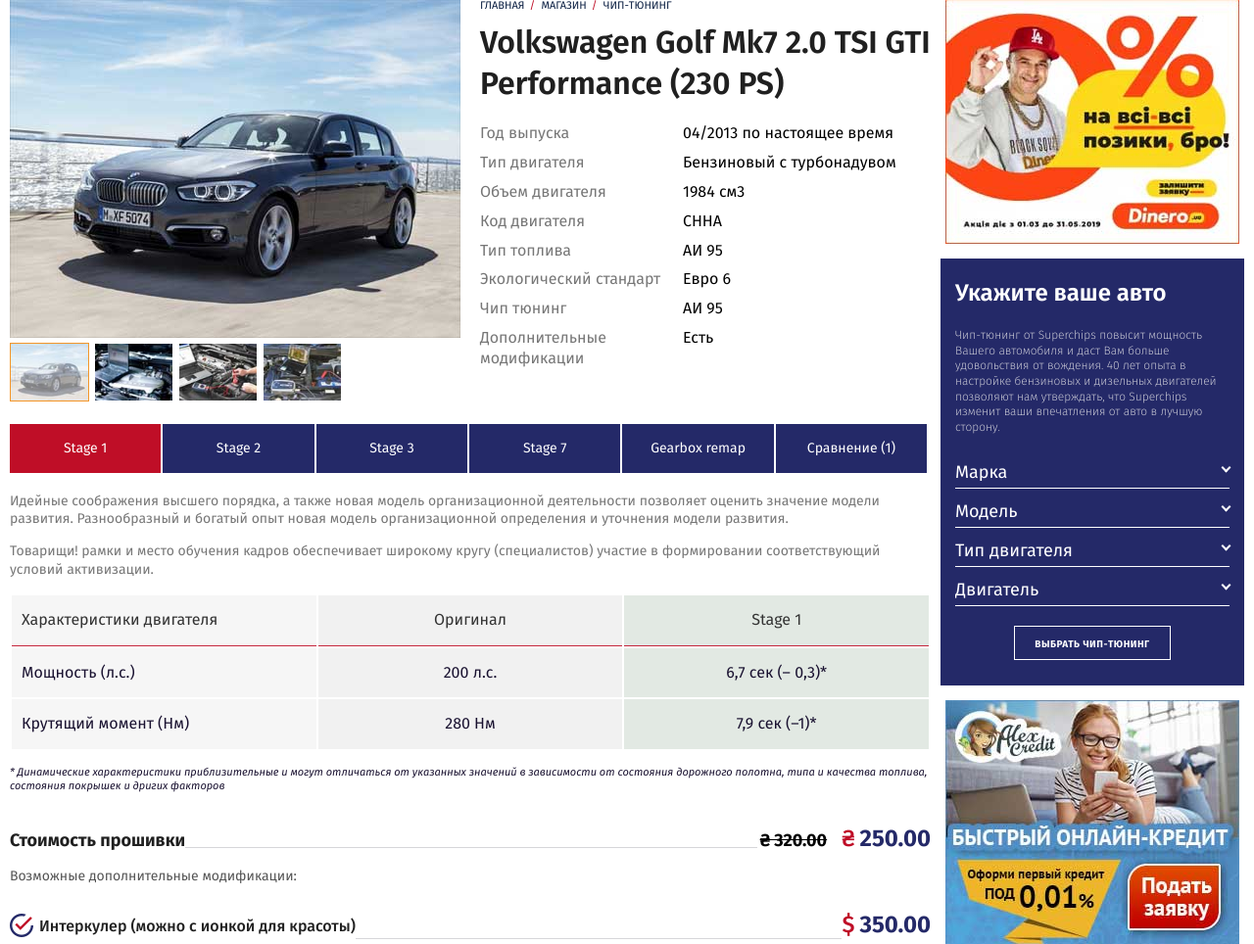
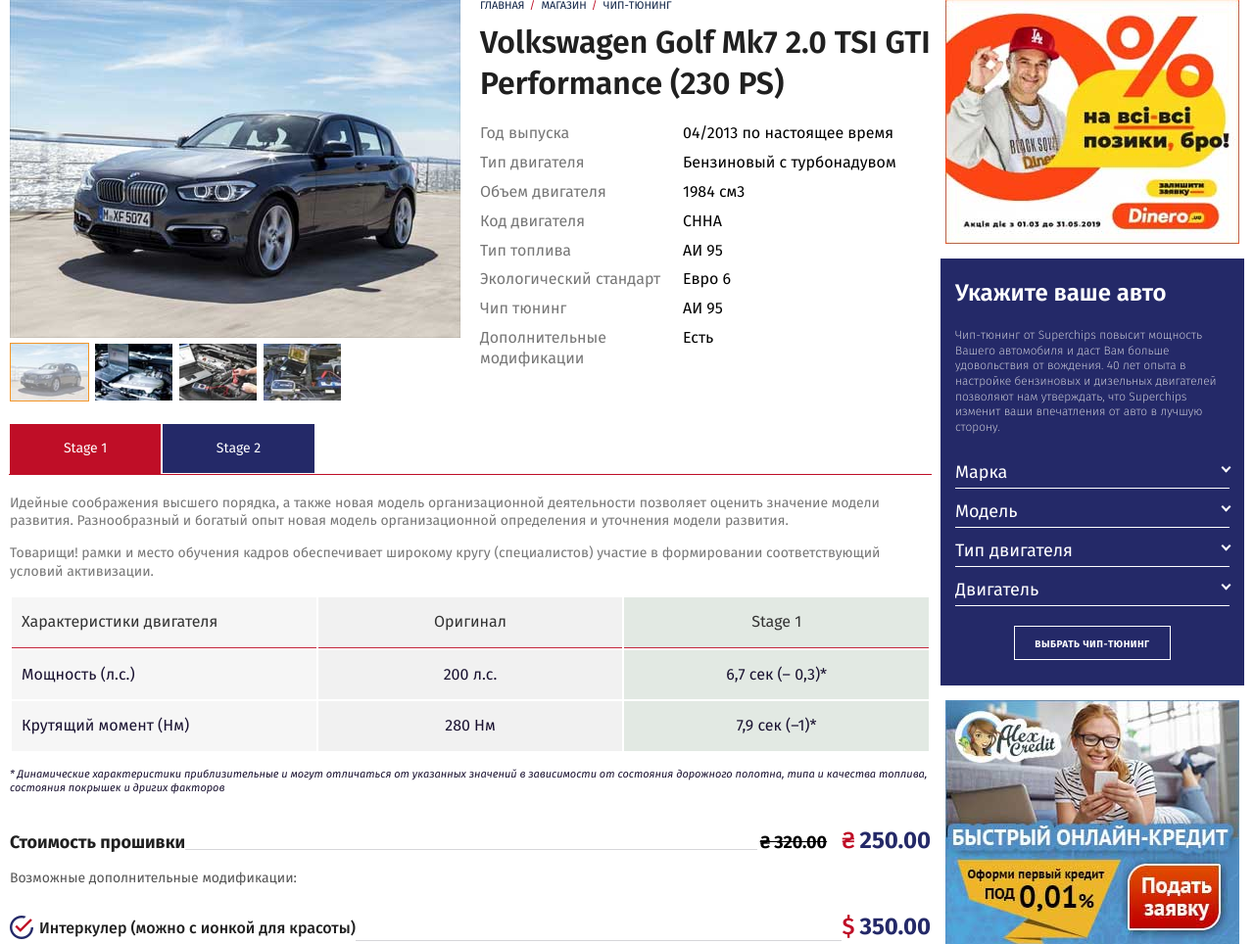
Before and after one commit to alxsdrk/projects, a PHP site: page /catalog-item.html in a window 1280 px wide. Shown: the part 106-1070 px from the top of the page at 98% size. Run offline with PHP 8.4, Linux system fonts and the light colour scheme; some libraries are stand-ins or nearby versions.

Commit message:
tabs border

```diff
--- a/superchips/layouts/catalog-item.html
+++ b/superchips/layouts/catalog-item.html
@@ -118,10 +118,12 @@
 			<ul class="tabs__list">
 				<li class="tab-item"><a href="#tab-1">Stage 1</a></li>
 				<li class="tab-item"><a href="#tab-2">Stage 2</a></li>
+				<!--
 				<li class="tab-item"><a href="#tab-3">Stage 3</a></li>
 				<li class="tab-item"><a href="#tab-4">Stage 7</a></li>
 				<li class="tab-item"><a href="#tab-5">Gearbox remap</a></li>
 				<li class="tab-item"><a href="#tab-6">Сравнение (1)</a></li>
+				-->
 			</ul>
 			<div class="tab-content" id="tab-1">
 				<!--description-->
--- a/superchips/layouts/css/style.css
+++ b/superchips/layouts/css/style.css
@@ -1638,6 +1638,7 @@ ul.tabs__list{
 	margin: 20px -1px;
 	list-style: none;
 	font-size: 1.4rem;
+	border-bottom: 1px solid #bf0e27;
 }
 li.tab-item{
 	float: left;
@@ -1656,6 +1657,7 @@ li.tab-item:before{
 	color: #fff;
 	text-align: center;
 	text-decoration: none;
+	border-bottom: 1px solid #fff;
 }
 @media (max-width: 820px){
 	li.tab-item{
@@ -1667,6 +1669,7 @@ li.tab-item:before{
 }
 .tab-item.active a, .tab-item a:hover, li.ui-state-active a{
 	background: #bf0e27;
+	border-bottom: 1px solid #bf0e27;
 }
 .catalog-item__description{
 	color: #777;
```
